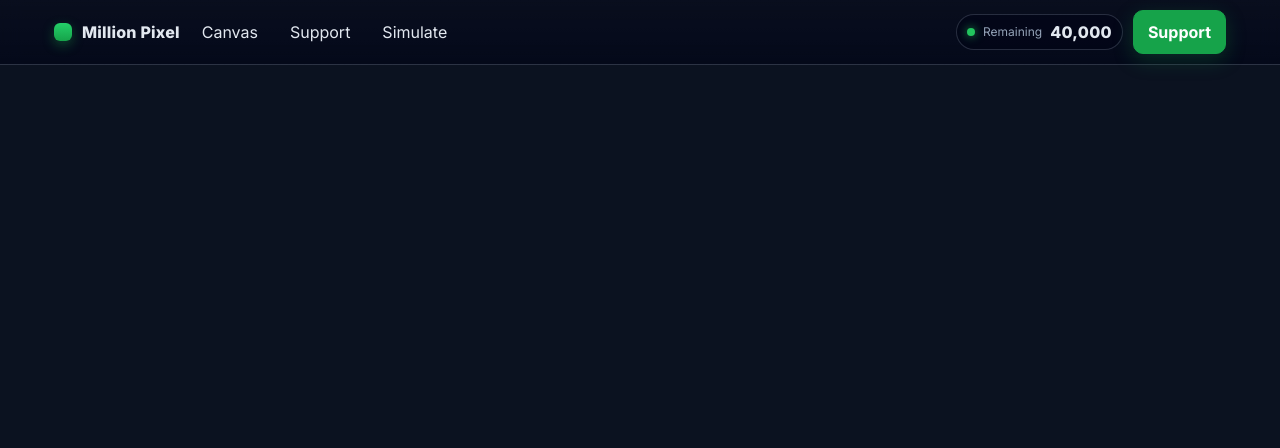
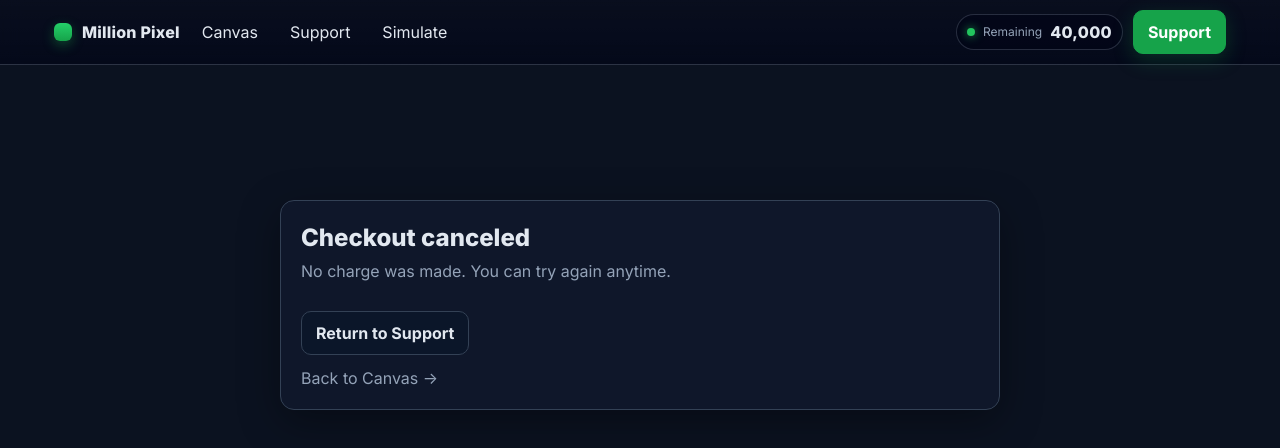
Before and after one commit to JonathanInTheClouds/repo, a React (Create React App) app in the folder frontend/: page /cancel in a window 1280 px wide. Shown: the top 448 px of the page. Built offline with nearby package versions, Linux system fonts and the light colour scheme; no server answers.

Commit message:
feat: add Cancel and Success pages with updated layouts and messaging

```diff
--- a/frontend/src/App.js
+++ b/frontend/src/App.js
@@ -10,6 +10,8 @@ import { io } from "socket.io-client";
 import CanvasPage from "./pages/CanvasPage";
 import PaymentIntro from "./pages/PaymentIntro";
 import SimulatePage from "./pages/SimulatePage";
+import Cancel from "./pages/Cancel";
+import Success from "./pages/Success";
 import "./App.css"; // <-- nav styles live here
 
 // -------- shared envs --------
@@ -44,6 +46,8 @@ export default function App() {
           <Route path="/" element={<CanvasPage />} />
           <Route path="/support" element={<PaymentIntro />} />
           <Route path="/simulate" element={<SimulatePage />} />
+          <Route path="/success" element={<Success />} />
+          <Route path="/cancel" element={<Cancel />} />
         </Routes>
       </main>
     </Router>
--- a/frontend/src/pages/Cancel.jsx
+++ b/frontend/src/pages/Cancel.jsx
@@ -1,30 +1,54 @@
-// src/pages/Cancel.jsx
 import React from "react";
 import { Link } from "react-router-dom";
 
 export default function Cancel() {
   return (
-    <div className="page-wrap">
-      <style>{`
-        .page-wrap{min-height:60vh;display:grid;place-items:center;padding:40px 16px}
-        .card{max-width:720px;width:100%;background:#0f172a;border:1px solid #334155;border-radius:14px;padding:20px;color:#e2e8f0;box-shadow:0 12px 40px rgba(0,0,0,.35)}
-        .title{font-weight:800;font-size:24px;margin:0 0 6px}
-        .muted{color:#94a3b8}
-        .row{margin-top:12px}
-        .cta{display:inline-block;margin-top:16px;background:#0b1629;color:#e2e8f0;font-weight:700;border:1px solid #334155;border-radius:10px;padding:10px 14px;text-decoration:none}
-      `}</style>
-      <div className="card">
-        <h1 className="title">Checkout canceled</h1>
-        <p className="muted">
-          No worries—your card wasn’t charged. You can try again anytime.
+    <div
+      style={{
+        minHeight: "60vh",
+        display: "grid",
+        placeItems: "center",
+        padding: "40px 16px",
+      }}
+    >
+      <div
+        style={{
+          maxWidth: 720,
+          width: "100%",
+          background: "#0f172a",
+          border: "1px solid #334155",
+          borderRadius: 14,
+          padding: 20,
+          color: "#e2e8f0",
+          boxShadow: "0 12px 40px rgba(0,0,0,.35)",
+        }}
+      >
+        <h1 style={{ fontWeight: 800, fontSize: 24, margin: "0 0 6px" }}>
+          Checkout canceled
+        </h1>
+        <p style={{ color: "#94a3b8", margin: 0 }}>
+          No charge was made. You can try again anytime.
         </p>
-        <div className="row">
-          <Link className="cta" to="/support">
+        <div style={{ marginTop: 12 }}>
+          <Link
+            to="/support"
+            style={{
+              display: "inline-block",
+              marginTop: 16,
+              background: "#0b1629",
+              color: "#e2e8f0",
+              fontWeight: 700,
+              border: "1px solid #334155",
+              borderRadius: 10,
+              padding: "10px 14px",
+              textDecoration: "none",
+            }}
+          >
             Return to Support
           </Link>
         </div>
-        <div className="row">
-          <Link className="muted" to="/">
+        <div style={{ marginTop: 12 }}>
+          <Link to="/" style={{ color: "#94a3b8" }}>
             Back to Canvas →
           </Link>
         </div>
--- a/frontend/src/pages/Success.jsx
+++ b/frontend/src/pages/Success.jsx
@@ -1,30 +1,55 @@
-// src/pages/Success.jsx
 import React from "react";
 import { Link } from "react-router-dom";
 
 export default function Success() {
   return (
-    <div className="page-wrap">
-      <style>{`
-        .page-wrap{min-height:60vh;display:grid;place-items:center;padding:40px 16px}
-        .card{max-width:720px;width:100%;background:#0f172a;border:1px solid #334155;border-radius:14px;padding:20px;color:#e2e8f0;box-shadow:0 12px 40px rgba(0,0,0,.35)}
-        .title{font-weight:800;font-size:24px;margin:0 0 6px}
-        .muted{color:#94a3b8}
-        .row{margin-top:12px}
-        .cta{display:inline-block;margin-top:16px;background:#16a34a;color:white;font-weight:700;border:none;border-radius:10px;padding:10px 14px;text-decoration:none}
-      `}</style>
-      <div className="card" role="status" aria-live="polite">
-        <h1 className="title">Payment successful 🎉</h1>
-        <p className="muted">
-          Thank you! Your purchase will appear on the canvas in a moment.
+    <div
+      style={{
+        minHeight: "60vh",
+        display: "grid",
+        placeItems: "center",
+        padding: "40px 16px",
+      }}
+    >
+      <div
+        role="status"
+        aria-live="polite"
+        style={{
+          maxWidth: 720,
+          width: "100%",
+          background: "#0f172a",
+          border: "1px solid #334155",
+          borderRadius: 14,
+          padding: 20,
+          color: "#e2e8f0",
+          boxShadow: "0 12px 40px rgba(0,0,0,.35)",
+        }}
+      >
+        <h1 style={{ fontWeight: 800, fontSize: 24, margin: "0 0 6px" }}>
+          Payment successful 🎉
+        </h1>
+        <p style={{ color: "#94a3b8", margin: 0 }}>
+          Thank you! Your purchase will appear on the canvas shortly.
         </p>
-        <div className="row">
-          <Link className="cta" to="/">
+        <div style={{ marginTop: 12 }}>
+          <Link
+            to="/"
+            style={{
+              display: "inline-block",
+              marginTop: 16,
+              background: "#16a34a",
+              color: "white",
+              fontWeight: 700,
+              borderRadius: 10,
+              padding: "10px 14px",
+              textDecoration: "none",
+            }}
+          >
             Back to Canvas
           </Link>
         </div>
-        <div className="row">
-          <Link className="muted" to="/support">
+        <div style={{ marginTop: 12 }}>
+          <Link to="/support" style={{ color: "#94a3b8" }}>
             Make another contribution →
           </Link>
         </div>
```
